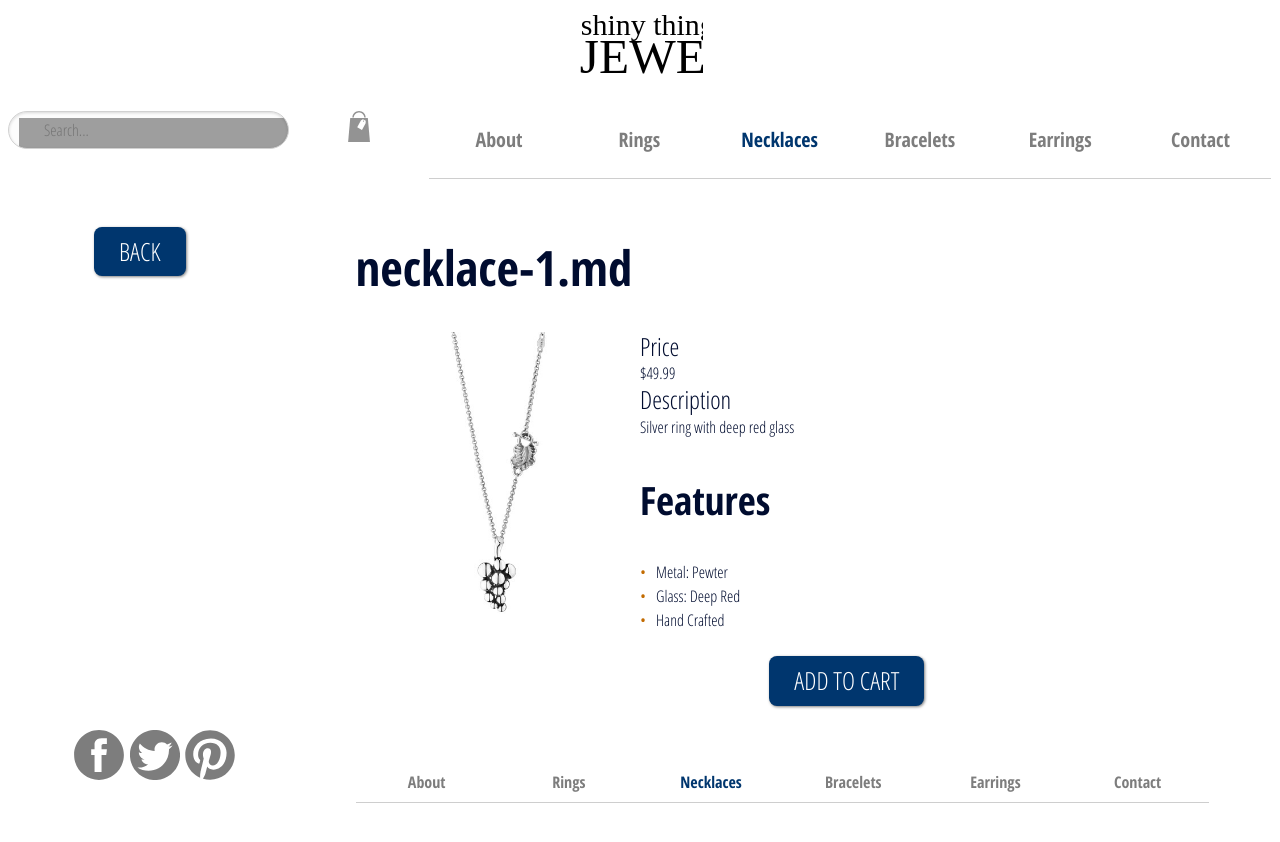
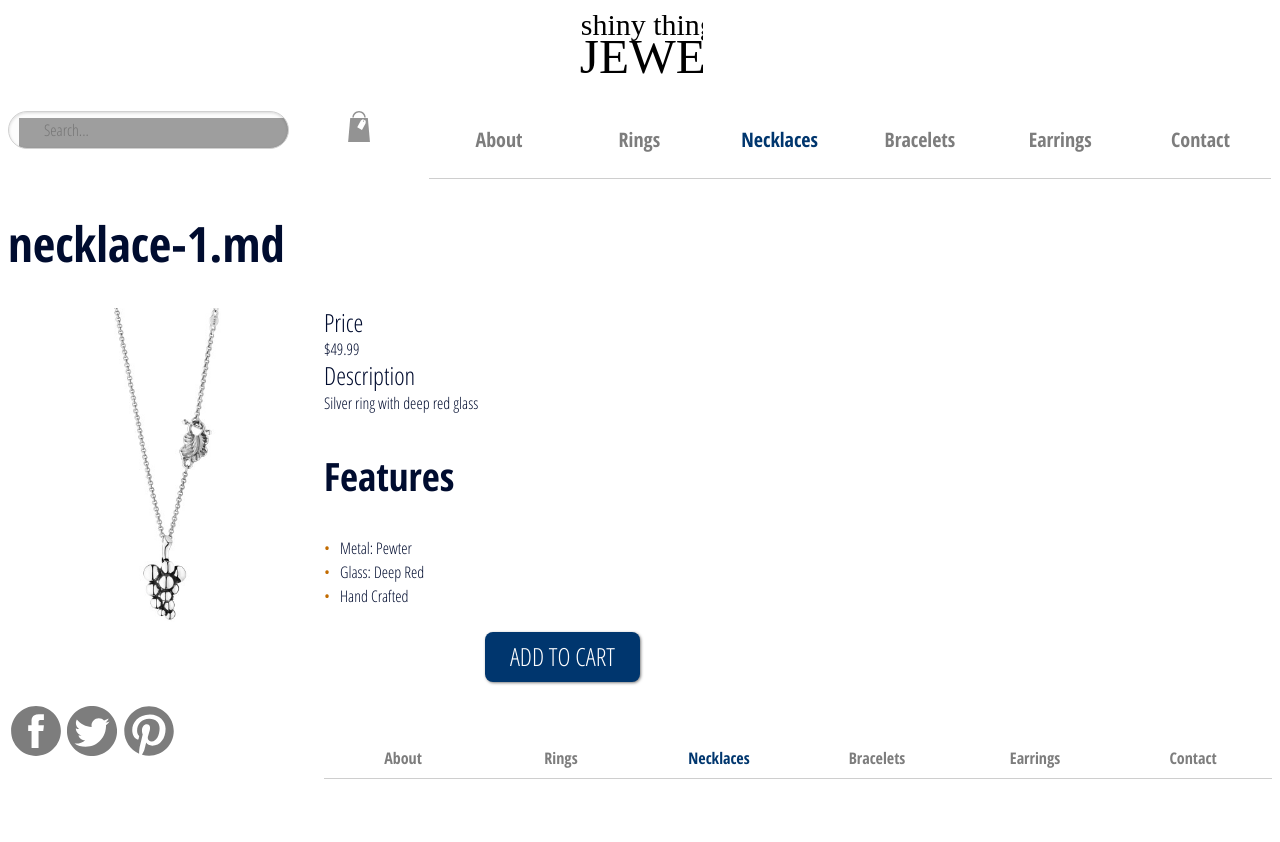
Before and after one commit to kaylaaraujo/ecommerce-website, a Jekyll site: the page built from necklaces/necklace-1.md, in a window 1280 px wide, cut to the strip 0-842 px from the top of the page. Built offline with Jekyll 4.4.1, drawn with Linux system fonts in a browser that asks for light colours; Markdown is read by kramdown in place of the engine named in the settings; grey boxes are pictures that could not be loaded.

Commit message:
removed button

```diff
--- a/_layouts/product.html
+++ b/_layouts/product.html
@@ -2,11 +2,12 @@
 layout: default
 title: Product
 ---
-
+<!--
 <div class="product-page">
 	<div class="unit unit-s-1 unit-m-1-4 unit-l-1-4">
-		<a class="btn-right giga" href="{{site.baseurl}}/search.html">BACK</a>
+		<a class="btn-right giga" href="{{site.baseurl}}/home.html">BACK</a>
 	</div>
+-->
 
 	<div class="unit unit-s-1 unit-m-3-4 unit-l-3-4">
 		<h1>{{page.name}}</h1>
```
